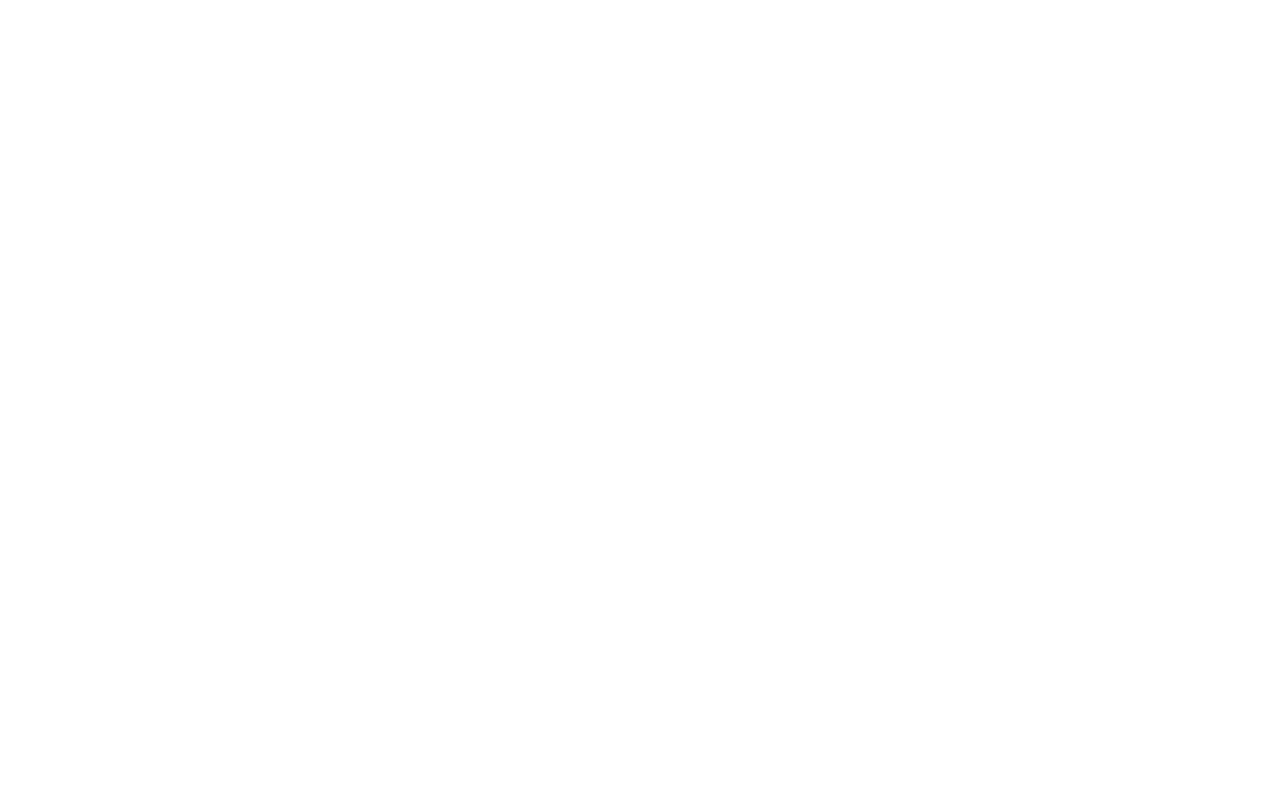
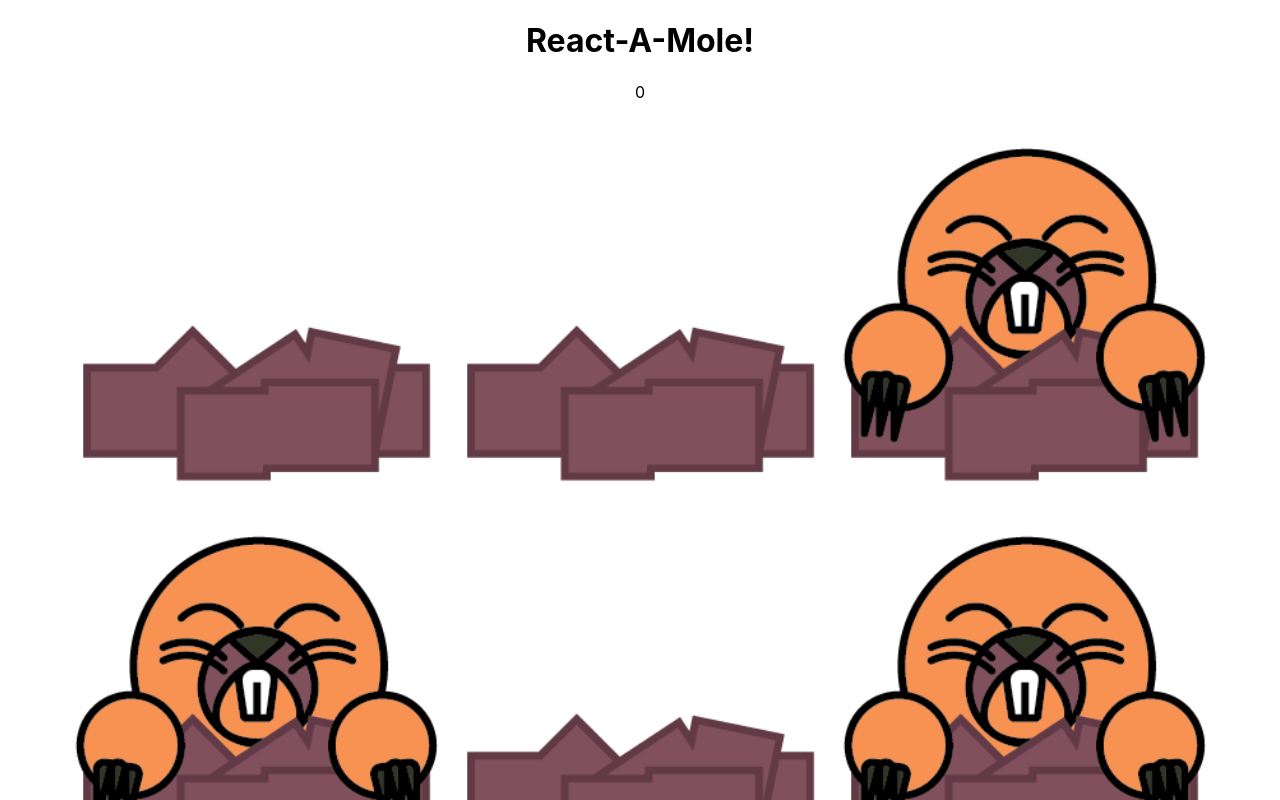
Before and after one commit to GuillermoRdgz1/react_a_mole, a React (Create React App) app: page / in a window 1280 px wide. Shown: the top 800 px of the page. Built offline with nearby package versions, Linux system fonts and the light colour scheme.

Commit message:
updating app.js

```diff
--- a/src/App.js
+++ b/src/App.js
@@ -1,8 +1,29 @@
-import logo from './logo.svg';
 import './App.css';
+import { useState } from 'react'
+import MoleContainer from './components/MoleContainer'
 
 function App() {
+  let [score, setScore] = useState(0)
 
+  const createMoleHill = () => {
+    let hills = []
+    for(let i = 0; i < 9; i++) {
+      hills.push(<MoleContainer key={i} setScore={setScore} score={score} />)
+    }
+    return (
+      <div>
+        { hills }
+      </div>
+    )
+  }
+
+  return (
+    <div className="App">
+      <h1>React-A-Mole!</h1>
+      {score}
+      {createMoleHill()}
+    </div>
+  );
 }
 
 export default App;
```
